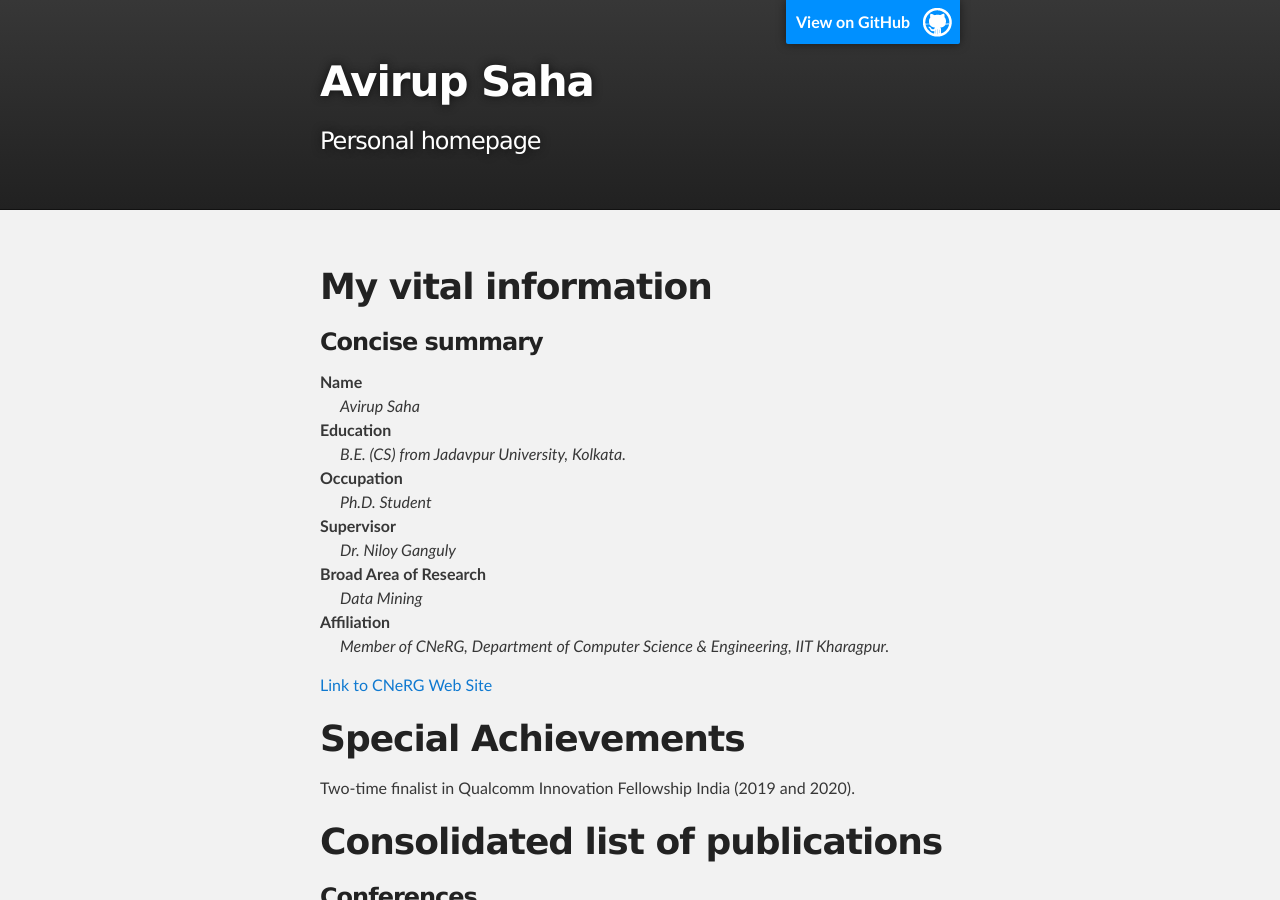
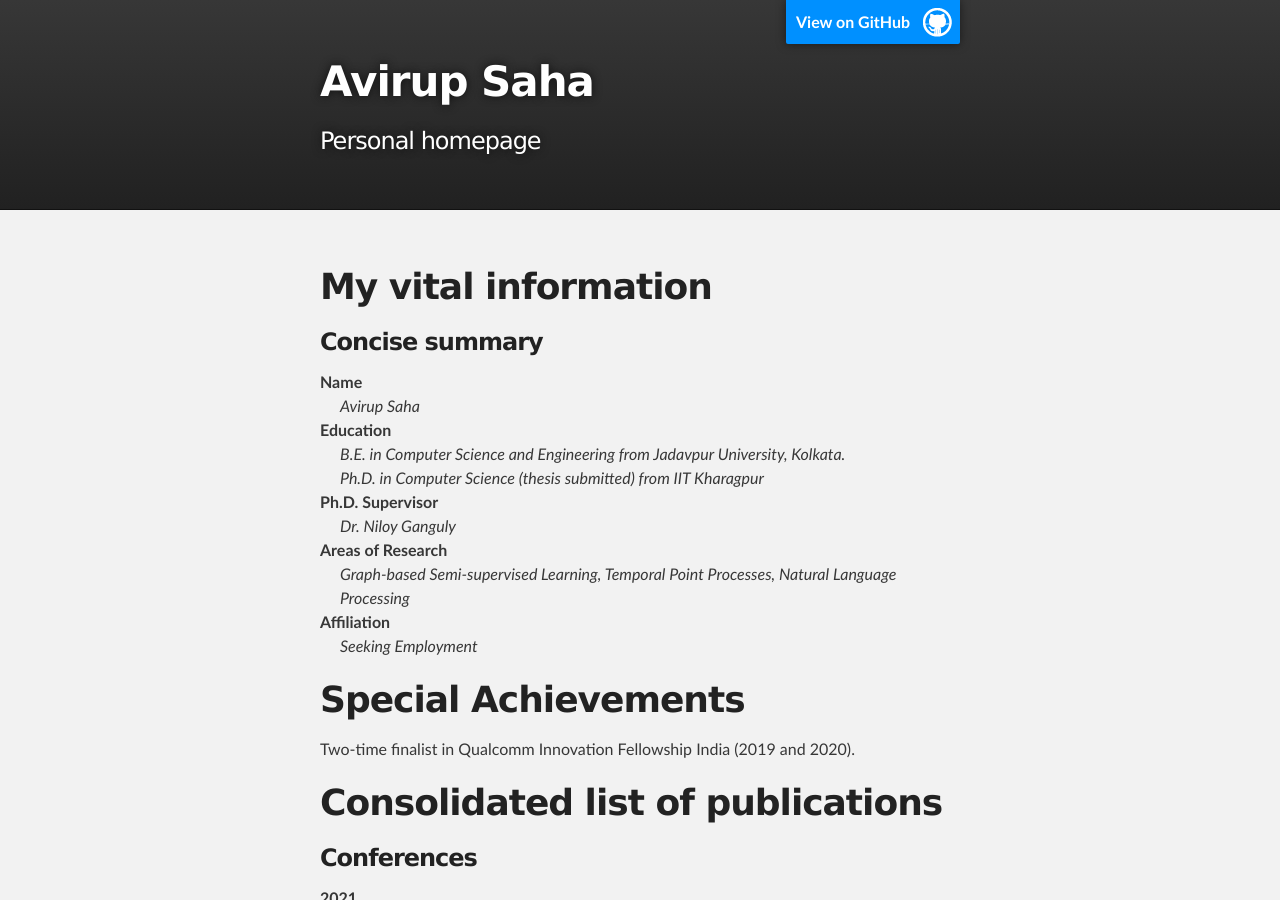
Before and after one commit to ASCARATHIRA/ASCARATHIRA.github.io, a Jekyll site: the page built from index.md, in a window 1280 px wide and 900 px high. Built offline with Jekyll 4.4.1, drawn with Linux system fonts in a browser that asks for light colours; our own code applies the rules of GitHub Pages for plain Markdown files.

Commit message:
Update index.md

```diff
--- a/index.md
+++ b/index.md
@@ -10,18 +10,15 @@ layout: default
 <dt>Name</dt>
 <dd>Avirup Saha</dd>
 <dt>Education</dt>
-<dd>B.E. (CS) from Jadavpur University, Kolkata.</dd>
-<dt>Occupation</dt>
-<dd>Ph.D. Student</dd>
-<dt>Supervisor</dt>
+<dd>B.E. in Computer Science and Engineering from Jadavpur University, Kolkata.</dd>
+<dd>Ph.D. in Computer Science (thesis submitted) from IIT Kharagpur</dd>
+<dt>Ph.D. Supervisor</dt>
 <dd>Dr. Niloy Ganguly</dd>
-<dt>Broad Area of Research</dt>
-<dd>Data Mining</dd>
+<dt>Areas of Research</dt>
+<dd>Graph-based Semi-supervised Learning, Temporal Point Processes, Natural Language Processing</dd>
 <dt>Affiliation</dt>
-<dd>Member of CNeRG, Department of Computer Science & Engineering, IIT Kharagpur. </dd>
+<dd>Seeking Employment</dd>
 </dl>
-
-[Link to CNeRG Web Site](http://www.cnergres.iitkgp.ac.in/)
 
 
 # Special Achievements
```
